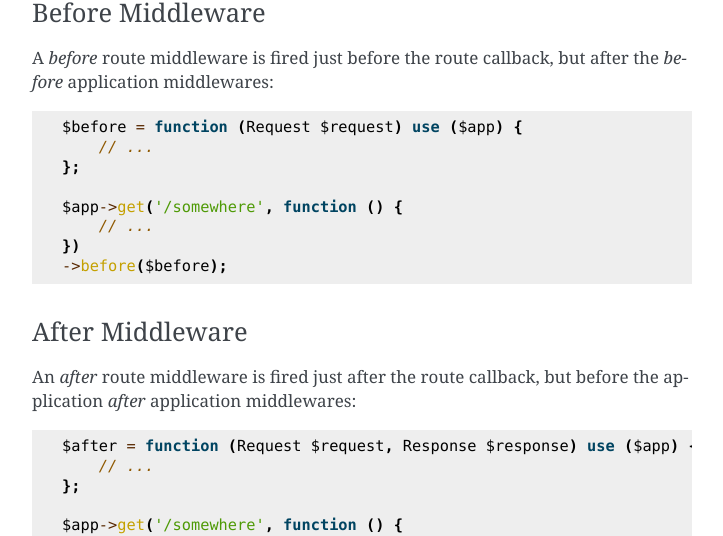
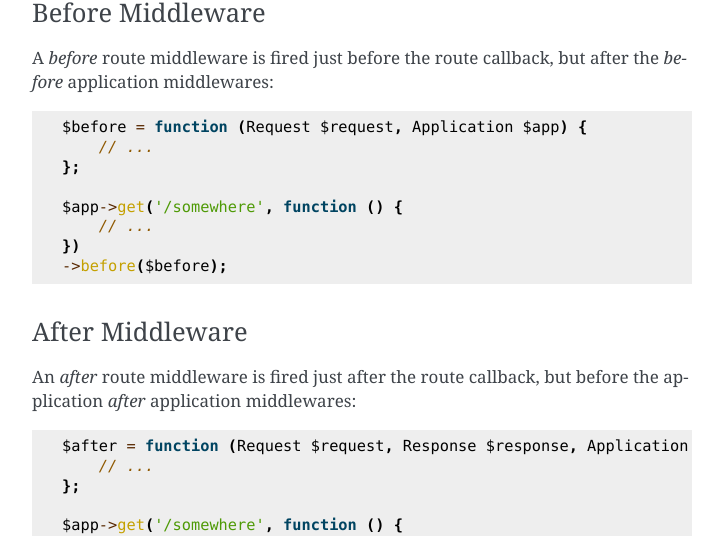
Before and after one commit to silexphp/Silex, a Sphinx documentation site: the page built from doc/middlewares.rst, in a window 1280 px wide and 900 px high, scrolled down 1931 px. Shown: the part 142-678 px from the top of the window, without its empty margins (388-1111 px from the left). Built offline with Sphinx 7.4.7, drawn with Linux system fonts in a browser that asks for light colours; pages that are not in the unit, such as notebooks, are missing from menus.

Commit message:
Alter app references in middleware doc

```diff
--- a/doc/middlewares.rst
+++ b/doc/middlewares.rst
@@ -95,7 +95,7 @@ Before Middleware
 A *before* route middleware is fired just before the route callback, but after
 the *before* application middlewares::
 
-    $before = function (Request $request) use ($app) {
+    $before = function (Request $request, Application $app) {
         // ...
     };
 
@@ -110,7 +110,7 @@ After Middleware
 An *after* route middleware is fired just after the route callback, but before
 the application *after* application middlewares::
 
-    $after = function (Request $request, Response $response) use ($app) {
+    $after = function (Request $request, Response $response, Application $app) {
         // ...
     };
 
```
